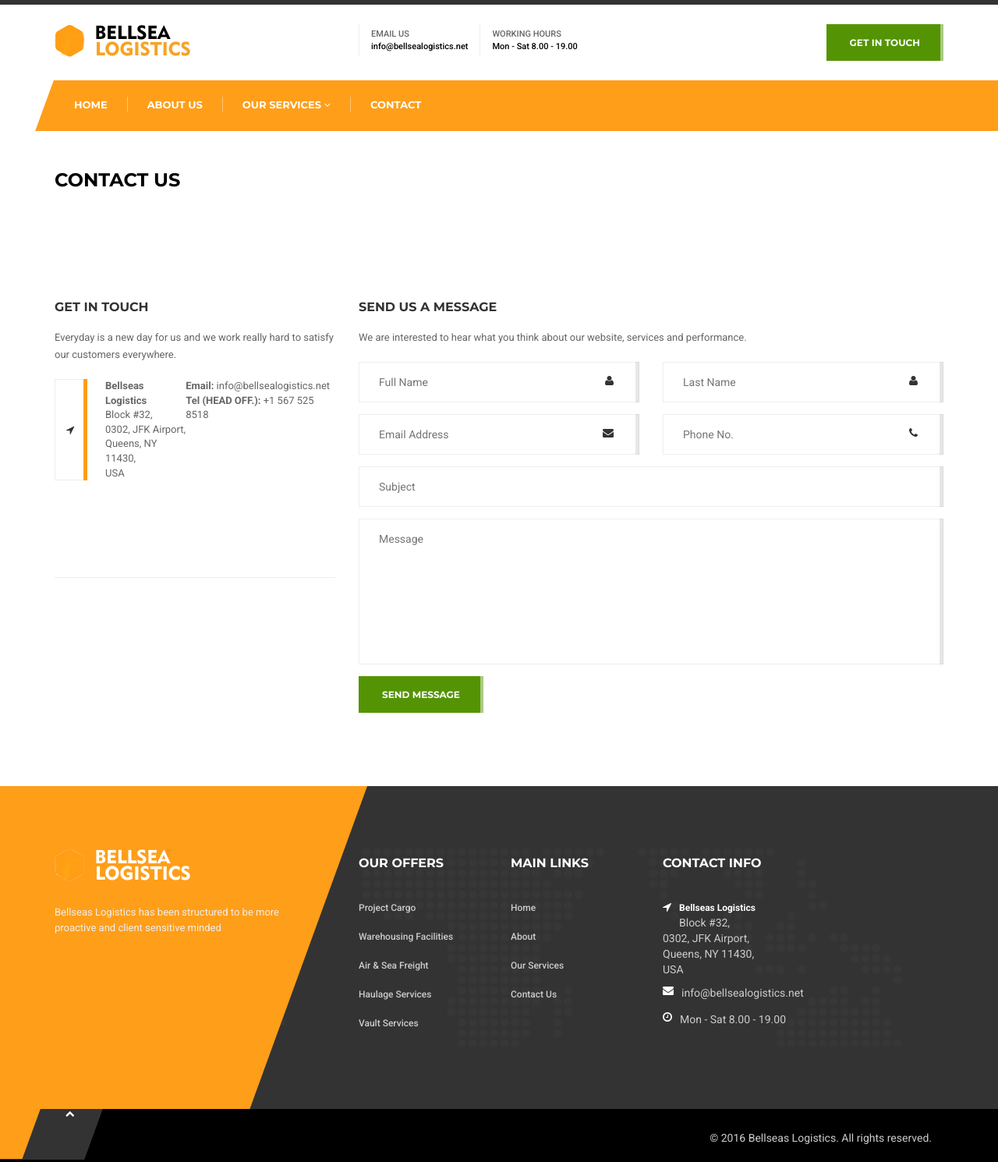
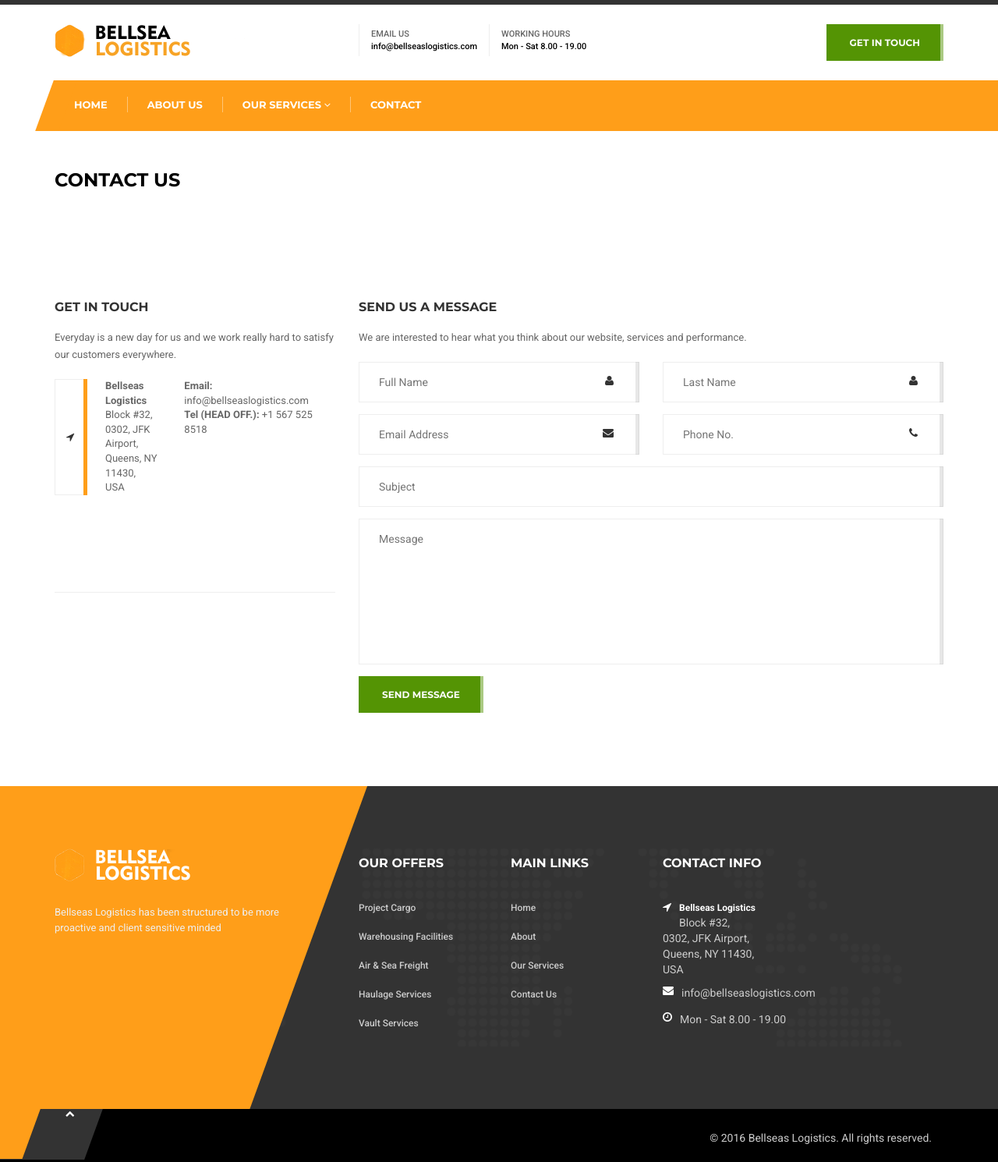
Before and after one commit to bellseas/bellseas.github.io, a plain HTML site: page contact.html in a window 1280 px wide. Shown: the whole page at 78% size. Drawn offline with Linux system fonts and the light colour scheme.

Commit message:
Emails added

```diff
--- a/contact.html
+++ b/contact.html
@@ -44,7 +44,7 @@ function googleTranslateElementInit() {
 	                    <div class="col-sm-offset-1 col-md-offset-1 col-lg-offset-1 col-sm-8 col-md-8 col-lg-8">
 	                        <div class="text-right header-padding">
 	                            <div class="h-block1"><span>CALL US</span>+971</div>
-	                            <div class="h-block"><span>EMAIL US</span>info@bellsealogistics.net</div>
+	                            <div class="h-block"><span>EMAIL US</span>info@bellseaslogistics.com</div>
 	                            <div class="h-block"><span>WORKING HOURS</span>Mon - Sat  8.00 - 19.00</div>
 
 	                            <a class="btn btn-success" href="contact.html">GET IN TOUCH</a>
@@ -98,7 +98,7 @@ function googleTranslateElementInit() {
 								<div><strong>Bellseas Logistics</strong><br> Block #32,<br> 0302, JFK Airport,<br>Queens, NY 11430, <br>USA </div>
 	                            <!-- <div> -->
 	                            	<!-- <strong>Tel: </strong> +971<br>/ -->
-	                            	<strong>Email: </strong> info@bellsealogistics.net<br>
+	                            	<strong>Email: </strong> info@bellseaslogistics.com<br>
 	                            	<strong>Tel (HEAD OFF.): </strong> +1 567 525 8518<br>
 	                            <!-- </div> -->
 							</div>
@@ -191,7 +191,7 @@ function googleTranslateElementInit() {
 	                            Block #32,<br> 0302, JFK Airport,<br>Queens, NY 11430, <br>USA
                                 </span>
 	                            <!-- <span class="h-block1"><i class="fa fa-phone"></i>+971</span> -->
-	                            <span><i class="fa fa-envelope"></i>info@bellsealogistics.net</span>
+	                            <span><i class="fa fa-envelope"></i>info@bellseaslogistics.com</span>
 	                            <span><i class="fa fa-clock-o"></i>Mon - Sat  8.00 - 19.00</span>
 	                        </div>
 	                    </div>
```
Also changed, not shown: about.html (+2 -2 lines), airsea.html (+2 -2 lines), haulage4ae24ae2.html (+2 -2 lines), index-2.html (+2 -2 lines), index.html (+2 -2 lines), project.html (+2 -2 lines), security.html (+2 -2 lines), warehouse.html (+2 -2 lines).
